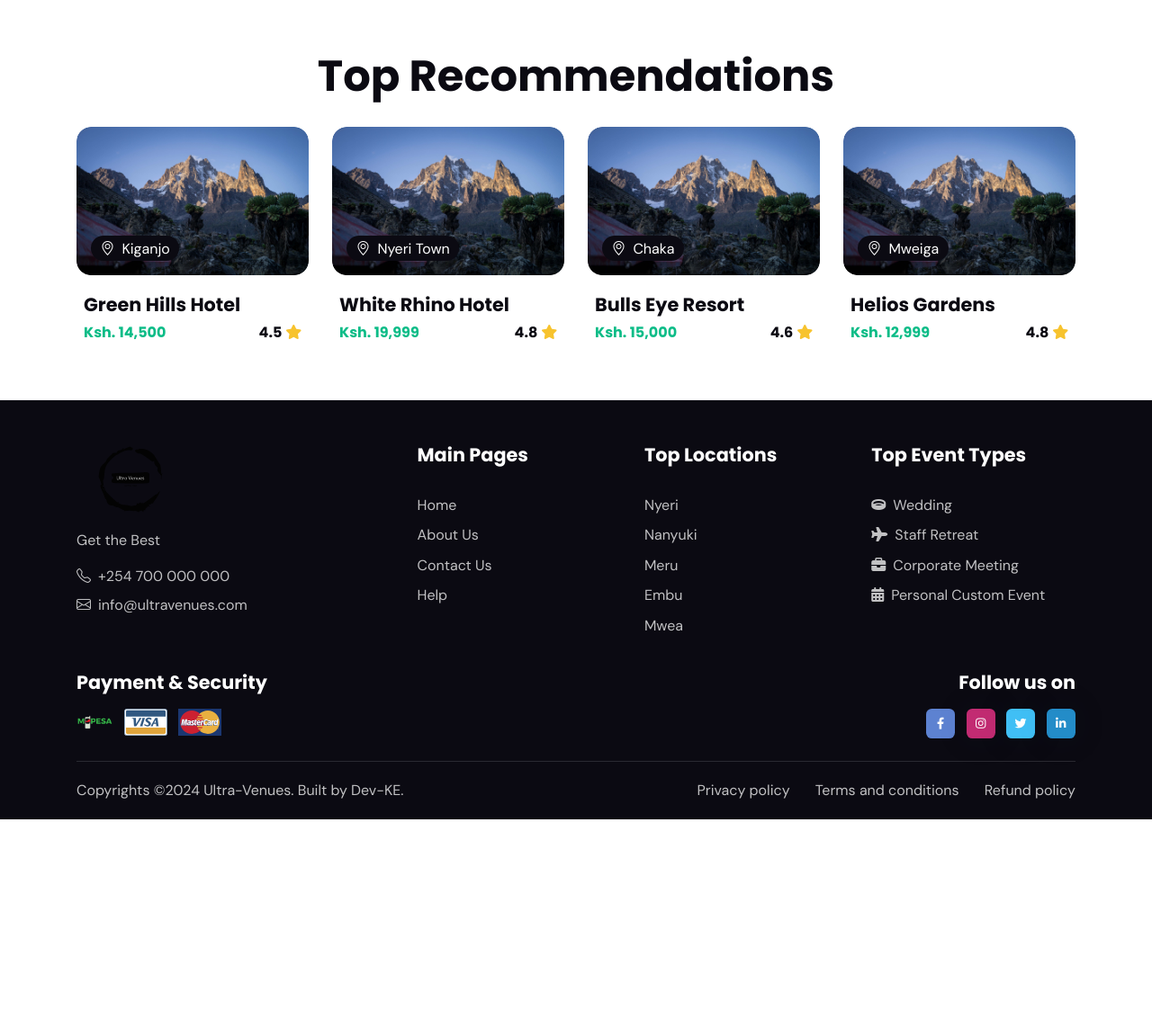
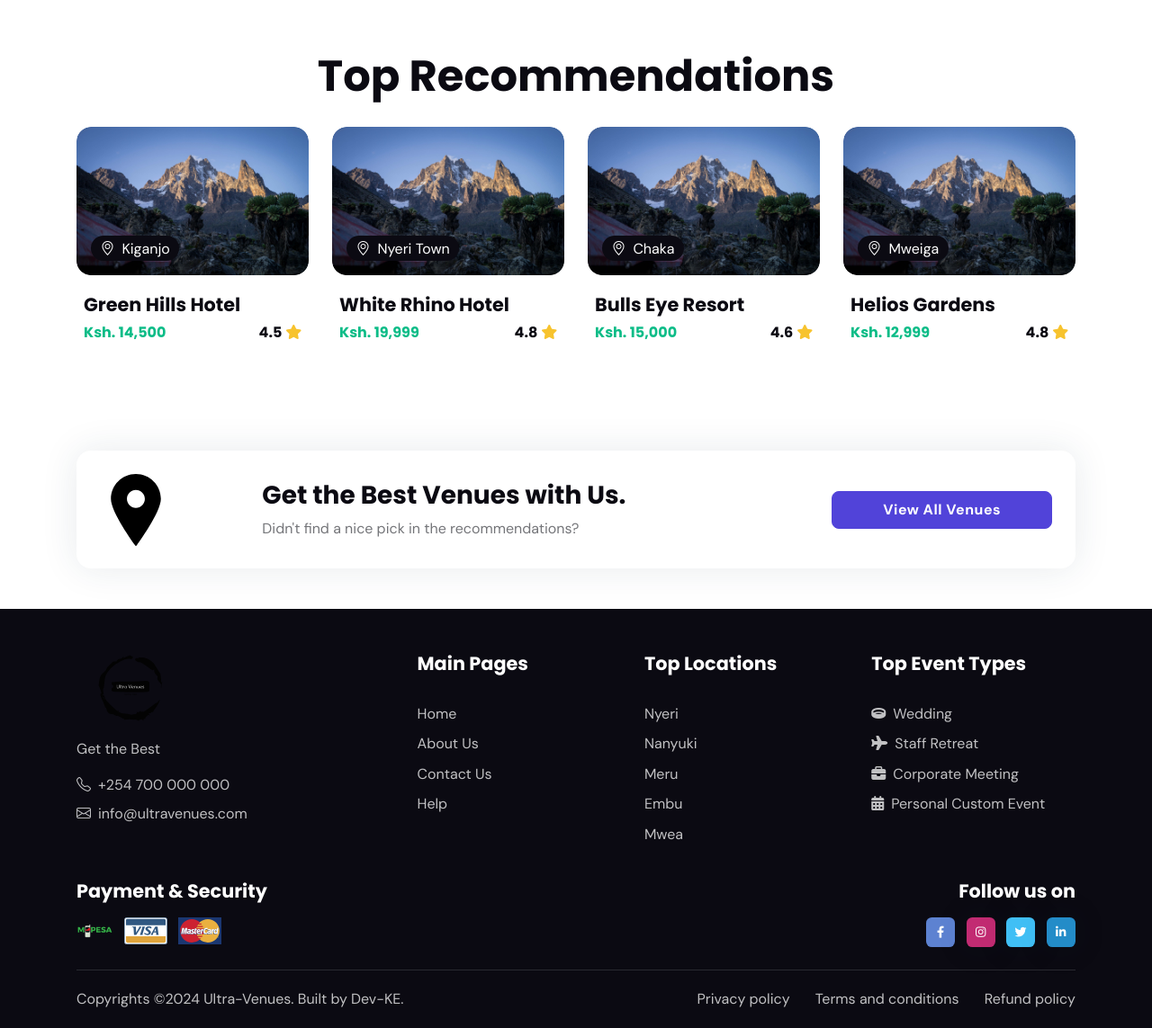
Before and after one commit to gitongatonny/ultra-venues, a PHP site: page /location-detail.php in a window 1280 px wide. Shown: the part 1267-2410 px from the top of the page at 90% size. Before the commit the page ends 2178 px from the top, so only its background shows below. Run offline with PHP 8.4, Linux system fonts and the light colour scheme.

Commit message:
Added call-to-action section

```diff
--- a/location-detail.php
+++ b/location-detail.php
@@ -378,6 +378,40 @@
         <!-- =======================
         Recommended Venues END -->
 
+        <!-- =======================
+        Action box START -->
+        <section>
+            <div class="container">
+                <div class="row g-4">
+                    <div class="col-12">
+                        <!-- Action box START -->
+                        <div class="card card-body shadow p-4">
+                            <div class="row g-4 justify-content-between align-items-center">
+                                <!-- Image -->
+                                <div class="col-sm-3 col-lg-2">
+                                    <img src="assets/images/Locations/location.svg" alt="" style="height: 80px; width: 80px;">
+                                </div>
+
+                                <!-- Title and content -->
+                                <div class="col-sm-9 col-lg-6 col-xl-7">
+                                    <h4>Get the Best Venues with Us.</h4>
+                                    <p class="mb-0">Didn't find a nice pick in the recommendations?</p>
+                                </div>
+
+                                <!-- Button -->
+                                <div class="col-lg-3 col-xxl-2 d-grid">
+                                    <a href="#" class="btn btn-primary mb-0">View All Venues</a>
+                                </div>
+                            </div>
+                        </div>
+                        <!-- Action box END -->
+                    </div>
+                </div>
+            </div>
+        </section>
+        <!-- =======================
+        Action box END -->
+
         </main>
 
         <!-- Footer START -->
```
